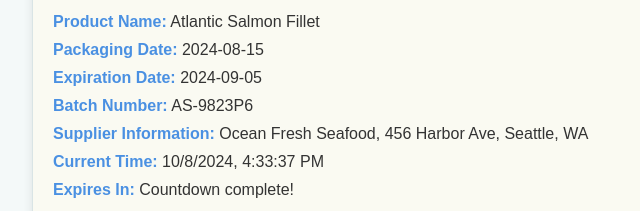
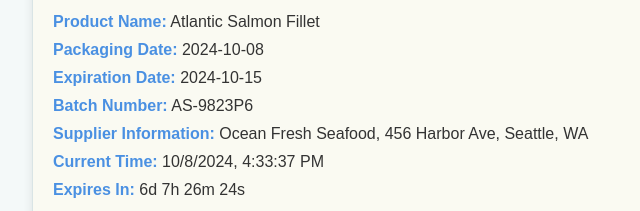
Before and after one commit to harineee/qrfish, a plain HTML site: page index.html in a window 1280 px wide. Shown: the part 201-412 px from the top of the page, 187-827 px from the left. Drawn offline with Linux system fonts and the light colour scheme.

Commit message:
Updated DB with latest product details

```diff
--- a/index.html
+++ b/index.html
@@ -15,8 +15,8 @@
             <h3>Basic Information</h3>
             <ul>
                 <li><strong>Product Name:</strong> Atlantic Salmon Fillet</li>
-                <li><strong>Packaging Date:</strong> 2024-08-15</li>
-                <li><strong>Expiration Date:</strong> <span id="expirationDate">2024-09-05</span></li>
+                <li><strong>Packaging Date:</strong> 2024-10-08</li>
+                <li><strong>Expiration Date:</strong> <span id="expirationDate">2024-10-15</span></li>
                 <li><strong>Batch Number:</strong> AS-9823P6</li>
                 <li><strong>Supplier Information:</strong> Ocean Fresh Seafood, 456 Harbor Ave, Seattle, WA</li>
                 <li><strong>Current Time:</strong> <span id="realTime"></span></li>
```
